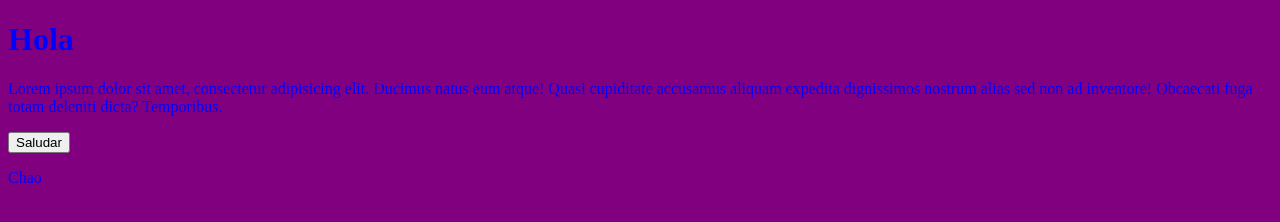
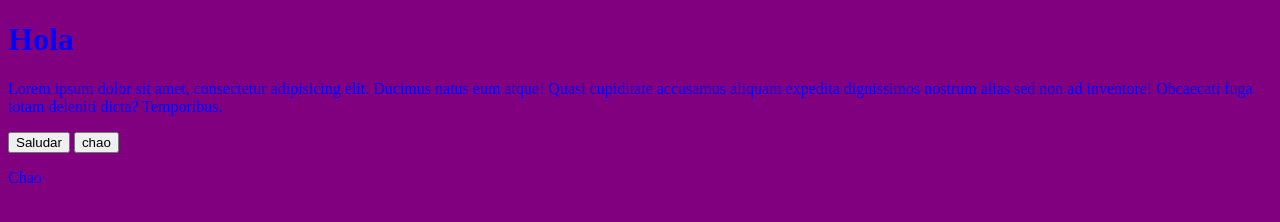
Before and after one commit to Vinochet11/ProbandoGit, a plain HTML site: page index.html in a window 1280 px wide. Drawn offline with Linux system fonts and the light colour scheme.

Commit message:
chao
se agrega otro boton que dice chao

```diff
--- a/assets/js/script.js
+++ b/assets/js/script.js
@@ -1,3 +1,6 @@
 function saludar(){
     alert("Hola")
 }
+function chao(){
+    alert("Chao");
+}
--- a/index.html
+++ b/index.html
@@ -11,6 +11,7 @@
     <h1>Hola</h1>
     <p>Lorem ipsum dolor sit amet, consectetur adipisicing elit. Ducimus natus eum atque! Quasi cupiditate accusamus aliquam expedita dignissimos nostrum alias sed non ad inventore! Obcaecati fuga totam deleniti dicta? Temporibus.</p>
     <button onclick="saludar()">Saludar</button>
+    <button onclick="chao()">chao</button>
     <P>Chao</P>
 </body>
 </html>
```
